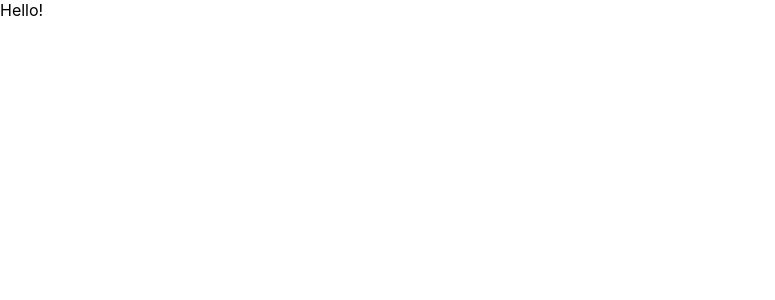
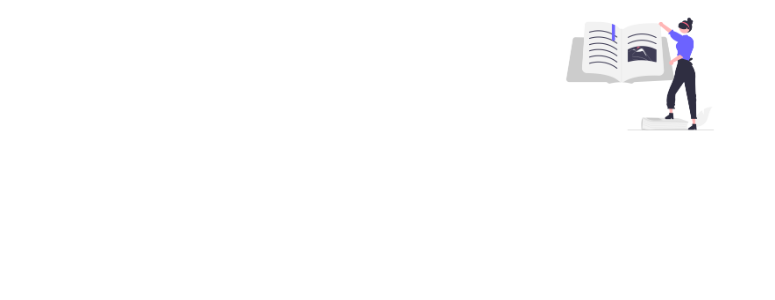
Before and after one commit to DanielleHards/react-dictionary, a React (Create React App) app: page / in a window 1280 px wide. Shown: the top 300 px of the page, without its empty margins (0-775 px from the left). Built offline with nearby package versions, Linux system fonts and the light colour scheme; the HTML template or start-up script is replaced by a standard one.

Commit message:
added an image to app.js

```diff
--- a/src/App.css
+++ b/src/App.css
@@ -0,0 +1,5 @@
+.book-img {
+  max-width: 200px;
+  display: block;
+  margin: 0 auto;
+}
--- a/src/App.js
+++ b/src/App.js
@@ -1,10 +1,11 @@
 import "./App.css";
+import book from "./book.png";
 
 function App() {
   return (
     <div className="App">
-      Hello!
       <header className="App-header"></header>
+      <img src={book} className="book-img img-fluid" alt="cartoon book lover" />
     </div>
   );
 }
```
Also changed, not shown: src/book.png (added).
